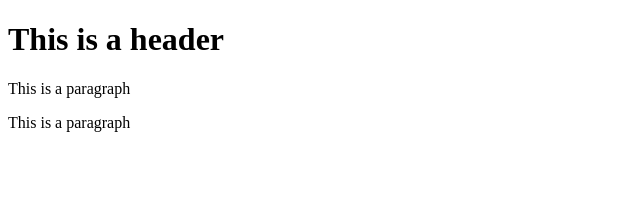
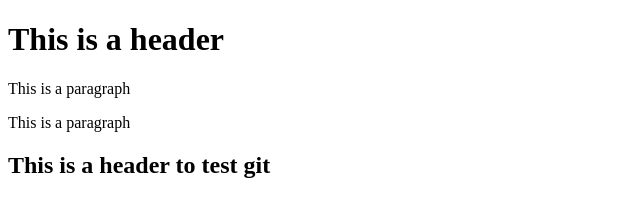
Before and after one commit to PraiseTech19/git-test, a plain HTML site: page index.html in a window 1280 px wide. Shown: the whole page, without its empty margins (0-640 px from the left). Drawn offline with Linux system fonts and the light colour scheme.

Commit message:
second commit

```diff
--- a/index.html
+++ b/index.html
@@ -10,5 +10,6 @@
     <h1>This is a header</h1>
     <p>This is a paragraph</p>
     <p>This is a paragraph</p>
+    <h2>This is a header to test git</h2>
 </body>
 </html>
```
